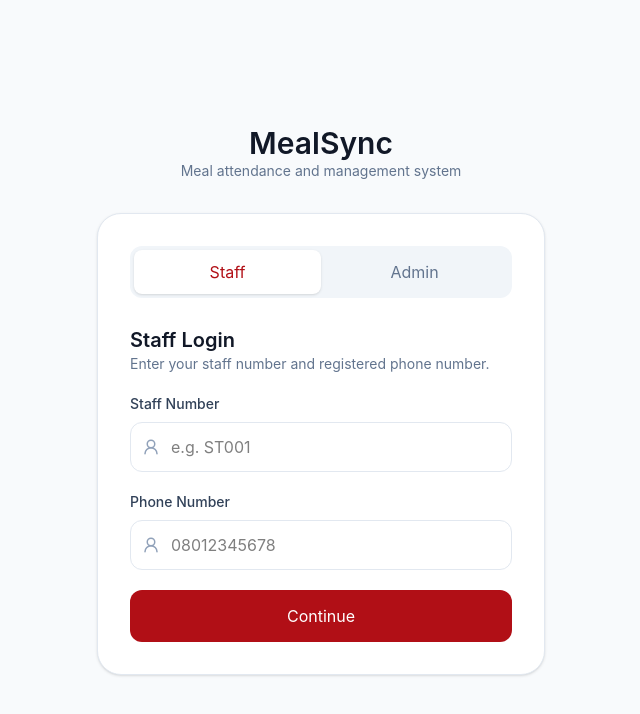
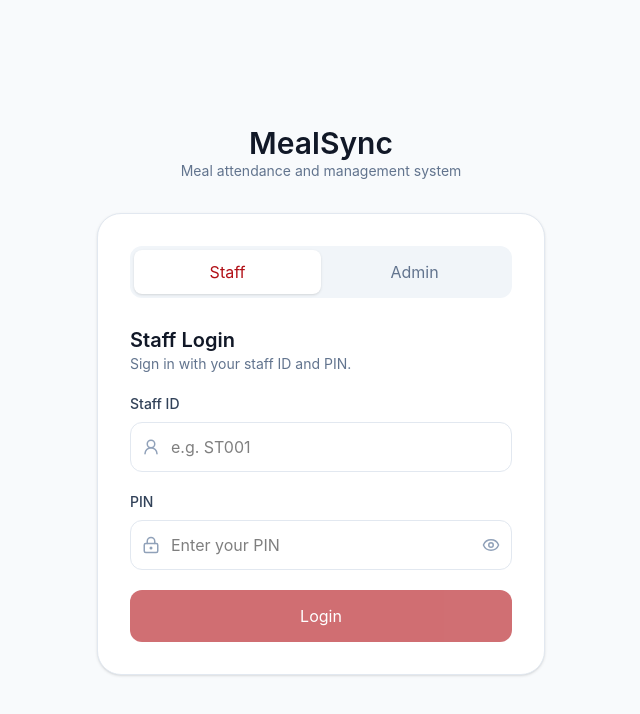
Before and after one commit to SkystoneFinance/Sky-MealSync, a React (Vite) app: page /login in a window 1280 px wide. Shown: the top 714 px of the page, without its empty margins (319-959 px from the left). Built offline with nearby package versions, Linux system fonts and the light colour scheme.

Commit message:
Login final change

```diff
--- a/src/components/auth/login.tsx
+++ b/src/components/auth/login.tsx
@@ -1,5 +1,10 @@
 import { useState } from "react";
-import { Eye, EyeOff, LockKeyhole, UserRound } from "lucide-react";
+import {
+  Eye,
+  EyeOff,
+  LockKeyhole,
+  UserRound,
+} from "lucide-react";
 import toast from "react-hot-toast";
 import { useNavigate } from "react-router-dom";
 
@@ -15,18 +20,22 @@ export default function Login() {
     "admin" | "staff"
   >("staff");
 
-  const [staffStep, setStaffStep] = useState<
-    "activate" | "otp"
-  >("activate");
+  // ==========================================
+  // STAFF
+  // ==========================================
 
   const [staffNumber, setStaffNumber] =
     useState("");
 
-  const [phoneNumber, setPhoneNumber] =
+  const [staffPin, setStaffPin] =
     useState("");
 
-  const [otp, setOtp] =
-    useState("");
+  const [showStaffPin, setShowStaffPin] =
+    useState(false);
+
+  // ==========================================
+  // ADMIN
+  // ==========================================
 
   const [email, setEmail] =
     useState("");
@@ -36,6 +45,10 @@ export default function Login() {
 
   const [showPassword, setShowPassword] =
     useState(false);
+
+  // ==========================================
+  // LOADING
+  // ==========================================
 
   const [loading, setLoading] =
     useState(false);
@@ -73,7 +86,6 @@ export default function Login() {
       navigate("/dashboard");
 
     } catch (error: any) {
-
       toast.error(
         error.response?.data?.message ??
           "Unable to login."
@@ -86,25 +98,25 @@ export default function Login() {
 
 
   // ==========================================
-  // STAFF — REQUEST OTP
+  // STAFF LOGIN
   // ==========================================
 
-  async function handleStaffActivate(
+  async function handleStaffLogin(
     event: React.FormEvent
   ) {
     event.preventDefault();
 
     if (!staffNumber.trim()) {
       toast.error(
-        "Please enter your staff number."
+        "Please enter your staff ID."
       );
 
       return;
     }
 
-    if (!phoneNumber.trim()) {
+    if (!staffPin.trim()) {
       toast.error(
-        "Please enter your phone number."
+        "Please enter your PIN."
       );
 
       return;
@@ -113,76 +125,31 @@ export default function Login() {
     try {
       setLoading(true);
 
-      await authService.activateStaff({
+      /*
+       * Staff authentication endpoint
+       *
+       * Expected backend request:
+       *
+       * POST /staff-auth/login
+       *
+       * {
+       *   staffNumber: "ST001",
+       *   pin: "1234"
+       * }
+       */
+
+      const result =
+        await authService.staffLogin({
           staffNumber:
             staffNumber.trim(),
 
-        phoneNumber:
-          phoneNumber.trim(),
-      });
-
-      toast.success(
-        "OTP generated successfully."
-      );
-
-      setStaffStep("otp");
-
-    } catch (error: any) {
-
-      toast.error(
-        error.response?.data?.message ??
-          "Unable to activate staff account."
-      );
-
-    } finally {
-      setLoading(false);
-    }
-  }
-
-
-  // ==========================================
-  // STAFF — VERIFY OTP
-  // ==========================================
-
-  async function handleVerifyOtp(
-    event: React.FormEvent
-  ) {
-    event.preventDefault();
-
-    if (!otp.trim()) {
-      toast.error(
-        "Please enter the OTP."
-      );
-
-      return;
-    }
-
-    if (!/^\d{6}$/.test(otp.trim())) {
-      toast.error(
-        "OTP must be 6 digits."
-      );
-
-      return;
-    }
-
-    try {
-      setLoading(true);
-
-      const result =
-        await authService.verifyStaffOtp({
-          staffNumber:
-            staffNumber.trim(),
-
-          phoneNumber:
-            phoneNumber.trim(),
-
-          code:
-            otp.trim(),
+          pin:
+            staffPin.trim(),
         });
 
 
       // ======================================
-      // SAVE STAFF JWT + USER
+      // SAVE STAFF SESSION
       // ======================================
 
       staffLogin(
@@ -206,25 +173,12 @@ export default function Login() {
 
       toast.error(
         error.response?.data?.message ??
-          "Invalid or expired OTP."
+          "Invalid staff ID or PIN."
       );
 
     } finally {
       setLoading(false);
     }
-  }
-
-
-  // ==========================================
-  // BACK TO STAFF ACTIVATION
-  // ==========================================
-
-  function handleBackToActivation() {
-    setOtp("");
-
-    setStaffStep(
-      "activate"
-    );
   }
 
 
@@ -258,18 +212,18 @@ export default function Login() {
 
           <div className="rounded-3xl border border-slate-200 bg-white p-6 shadow-sm sm:p-8">
 
-
             {/* ==================================
                 LOGIN TYPE
             ================================== */}
 
             <div className="mb-7 grid grid-cols-2 rounded-xl bg-slate-100 p-1">
 
+              {/* STAFF */}
+
               <button
                 type="button"
                 onClick={() => {
                   setLoginType("staff");
-                  setStaffStep("activate");
                 }}
                 className={`rounded-lg py-2.5 text-sm font-semibold transition ${
                   loginType === "staff"
@@ -280,6 +234,8 @@ export default function Login() {
                 Staff
               </button>
 
+
+              {/* ADMIN */}
 
               <button
                 type="button"
@@ -304,13 +260,8 @@ export default function Login() {
 
             {loginType === "staff" && (
 
-              <>
-                {staffStep === "activate" ? (
-
               <form
-                    onSubmit={
-                      handleStaffActivate
-                    }
+                onSubmit={handleStaffLogin}
                 className="space-y-5"
               >
 
@@ -321,18 +272,20 @@ export default function Login() {
                   </h2>
 
                   <p className="mt-1 text-sm text-slate-500">
-                        Enter your staff number and registered phone number.
+                    Sign in with your staff ID and PIN.
                   </p>
 
                 </div>
 
 
-                    {/* STAFF NUMBER */}
+                {/* ==================================
+                    STAFF ID
+                ================================== */}
 
                 <div>
 
                   <label className="mb-2 block text-sm font-medium text-slate-700">
-                        Staff Number
+                    Staff ID
                   </label>
 
                   <div className="relative">
@@ -351,6 +304,7 @@ export default function Login() {
                         )
                       }
                       placeholder="e.g. ST001"
+                      autoComplete="username"
                       className="w-full rounded-xl border border-slate-200 py-3 pl-10 pr-4 outline-none transition focus:border-[#B10F16] focus:ring-2 focus:ring-[#B10F16]/10"
                     />
 
@@ -359,82 +313,14 @@ export default function Login() {
                 </div>
 
 
-                    {/* PHONE */}
+                {/* ==================================
+                    PIN
+                ================================== */}
 
                 <div>
 
                   <label className="mb-2 block text-sm font-medium text-slate-700">
-                        Phone Number
-                      </label>
-
-                      <div className="relative">
-
-                        <UserRound
-                          size={18}
-                          className="absolute left-3 top-1/2 -translate-y-1/2 text-slate-400"
-                        />
-
-                        <input
-                          type="tel"
-                          value={phoneNumber}
-                          onChange={(event) =>
-                            setPhoneNumber(
-                              event.target.value
-                            )
-                          }
-                          placeholder="08012345678"
-                          className="w-full rounded-xl border border-slate-200 py-3 pl-10 pr-4 outline-none transition focus:border-[#B10F16] focus:ring-2 focus:ring-[#B10F16]/10"
-                        />
-
-                      </div>
-
-                    </div>
-
-
-                    <button
-                      type="submit"
-                      disabled={loading}
-                      className="flex w-full items-center justify-center gap-2 rounded-xl bg-[#B10F16] py-3.5 font-semibold text-white transition hover:bg-[#900d12] disabled:cursor-not-allowed disabled:opacity-60"
-                    >
-
-                      {loading
-                        ? "Sending OTP..."
-                        : "Continue"}
-
-                    </button>
-
-                  </form>
-
-                ) : (
-
-                  /* ==================================
-                     OTP
-                  ================================== */
-
-                  <form
-                    onSubmit={
-                      handleVerifyOtp
-                    }
-                    className="space-y-5"
-                  >
-
-                    <div>
-
-                      <h2 className="text-xl font-bold text-slate-900">
-                        Verify OTP
-                      </h2>
-
-                      <p className="mt-1 text-sm text-slate-500">
-                        Enter the 6-digit OTP generated for your account.
-                      </p>
-
-                    </div>
-
-
-                    <div>
-
-                      <label className="mb-2 block text-sm font-medium text-slate-700">
-                        OTP Code
+                    PIN
                   </label>
 
                   <div className="relative">
@@ -445,59 +331,68 @@ export default function Login() {
                     />
 
                     <input
-                          type="text"
-                          inputMode="numeric"
-                          maxLength={6}
-                          value={otp}
+                      type={
+                        showStaffPin
+                          ? "text"
+                          : "password"
+                      }
+                      value={staffPin}
                       onChange={(event) =>
-                            setOtp(
-                              event.target.value.replace(
-                                /\D/g,
-                                ""
-                              )
+                        setStaffPin(
+                          event.target.value
                         )
                       }
-                          placeholder="000000"
-                          className="w-full rounded-xl border border-slate-200 py-3 pl-10 pr-4 text-center text-lg font-semibold tracking-[0.35em] outline-none transition focus:border-[#B10F16] focus:ring-2 focus:ring-[#B10F16]/10"
+                      placeholder="Enter your PIN"
+                      inputMode="numeric"
+                      autoComplete="current-password"
+                      className="w-full rounded-xl border border-slate-200 py-3 pl-10 pr-11 outline-none transition focus:border-[#B10F16] focus:ring-2 focus:ring-[#B10F16]/10"
                     />
+
+                    <button
+                      type="button"
+                      onClick={() =>
+                        setShowStaffPin(
+                          (current) =>
+                            !current
+                        )
+                      }
+                      className="absolute right-3 top-1/2 -translate-y-1/2 text-slate-400 hover:text-slate-600"
+                    >
+
+                      {showStaffPin ? (
+                        <EyeOff size={18} />
+                      ) : (
+                        <Eye size={18} />
+                      )}
+
+                    </button>
 
                   </div>
 
                 </div>
 
 
+                {/* ==================================
+                    STAFF LOGIN BUTTON
+                ================================== */}
+
                 <button
                   type="submit"
                   disabled={
                     loading ||
-                        otp.length !== 6
+                    !staffNumber.trim() ||
+                    !staffPin.trim()
                   }
                   className="flex w-full items-center justify-center rounded-xl bg-[#B10F16] py-3.5 font-semibold text-white transition hover:bg-[#900d12] disabled:cursor-not-allowed disabled:opacity-60"
                 >
 
                   {loading
-                        ? "Verifying..."
-                        : "Verify OTP"}
+                    ? "Signing in..."
+                    : "Login"}
 
                 </button>
 
-
-                    <button
-                      type="button"
-                      onClick={
-                        handleBackToActivation
-                      }
-                      disabled={loading}
-                      className="w-full text-sm font-medium text-slate-500 transition hover:text-[#B10F16]"
-                    >
-                      ← Change staff details
-                    </button>
-
               </form>
-
-                )}
-
-              </>
 
             )}
 
@@ -528,7 +423,9 @@ export default function Login() {
                 </div>
 
 
-                {/* EMAIL */}
+                {/* ==================================
+                    EMAIL
+                ================================== */}
 
                 <div>
 
@@ -545,13 +442,16 @@ export default function Login() {
                       )
                     }
                     placeholder="admin@example.com"
+                    autoComplete="email"
                     className="w-full rounded-xl border border-slate-200 px-4 py-3 outline-none transition focus:border-[#B10F16] focus:ring-2 focus:ring-[#B10F16]/10"
                   />
 
                 </div>
 
 
-                {/* PASSWORD */}
+                {/* ==================================
+                    PASSWORD
+                ================================== */}
 
                 <div>
 
@@ -574,6 +474,7 @@ export default function Login() {
                         )
                       }
                       placeholder="Enter password"
+                      autoComplete="current-password"
                       className="w-full rounded-xl border border-slate-200 px-4 py-3 pr-11 outline-none transition focus:border-[#B10F16] focus:ring-2 focus:ring-[#B10F16]/10"
                     />
 
@@ -601,6 +502,10 @@ export default function Login() {
                 </div>
 
 
+                {/* ==================================
+                    ADMIN LOGIN BUTTON
+                ================================== */}
+
                 <button
                   type="submit"
                   disabled={loading}
```
Also changed, not shown: src/services/auth.service.ts (+18 -0 lines). Lines whose indentation alone changed are shown as unchanged.
